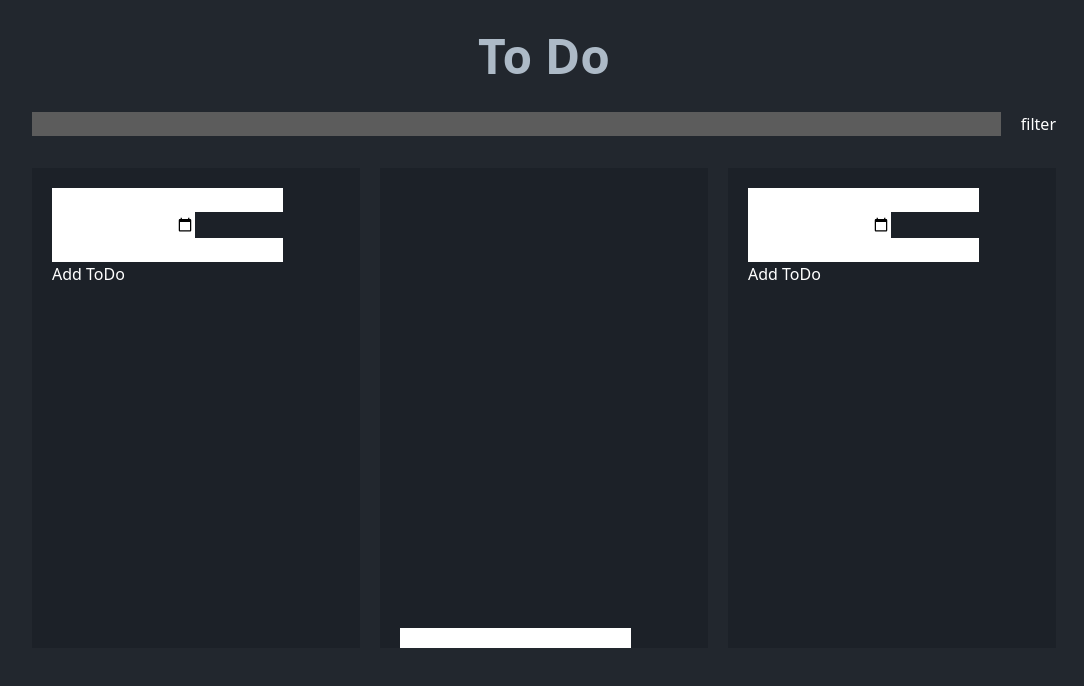
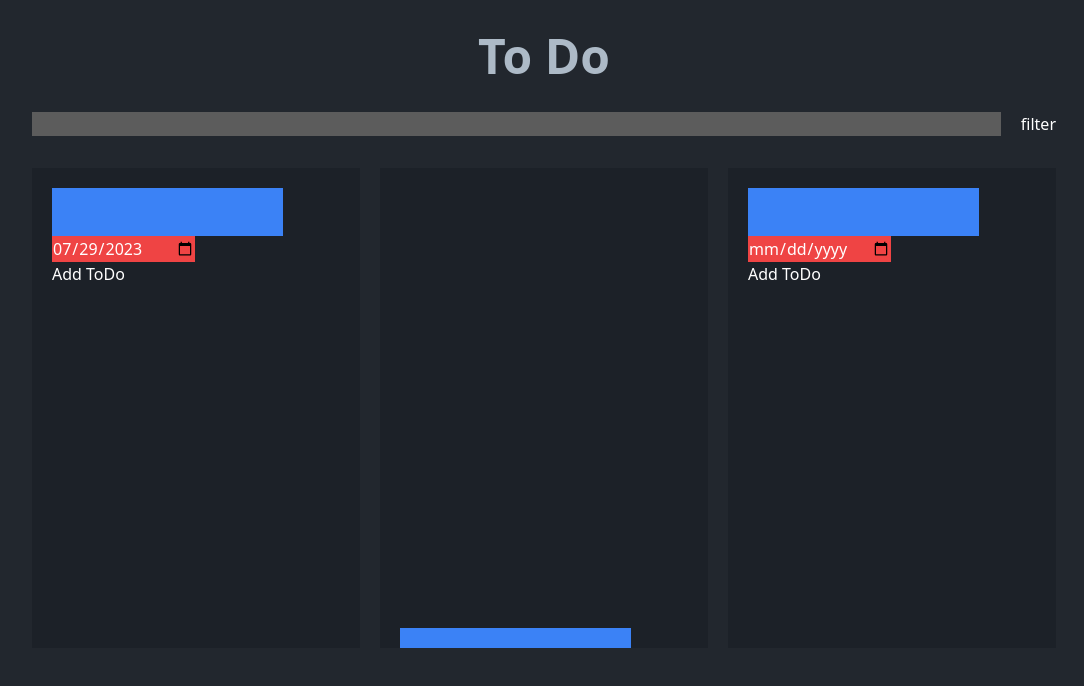
Before and after one commit to JakariaJishan/kanban-react, a React (Create React App) app: page / in a window 1280 px wide. Shown: the top 686 px of the page, without its empty margins (96-1180 px from the left). Built offline with nearby package versions, Linux system fonts and the light colour scheme.

Commit message:
Update calender DAte

```diff
--- a/src/components/todo/FormItem.js
+++ b/src/components/todo/FormItem.js
@@ -1,25 +1,35 @@
 import React from "react";
 
-const FormItem = ({date,description,title,setDate,setDescription,setTitle}) => {
+const FormItem = ({
+  date,
+  description,
+  title,
+  setDate,
+  setDescription,
+  setTitle,
+}) => {
   return (
-    <div>
+    <div className="">
       <input
         type="text"
+        className="bg-blue-500"
         required
         value={description}
         onChange={(e) => setDescription(e.target.value)}
       />
       <input
+        type="text"
+        className="bg-blue-500"
+        required
+        value={title}
+        onChange={(e) => setTitle(e.target.value)}
+      />
+      <input
         type="date"
+        className="bg-red-500 "
         required
         value={date}
         onChange={(e) => setDate(e.target.value)}
-      />
-      <input
-        type="text"
-        required
-        value={title}
-        onChange={(e) => setTitle(e.target.value)}
       />
     </div>
   );
--- a/src/components/todo/Todo.js
+++ b/src/components/todo/Todo.js
@@ -1,14 +1,14 @@
 import React, { useState } from "react";
 import { useDispatch } from "react-redux";
-import { v4 as uuid } from 'uuid';
+import { v4 as uuid } from "uuid";
 import { addTodo } from "../../redux/features/todoSlice";
 import FormItem from "./FormItem";
 
 const Todo = () => {
+  const now = new Date()
   const [title, setTitle] = useState("");
   const [description, setDescription] = useState("");
-  const [date, setDate] = useState("");
-
+  const [date, setDate] = useState(new Date(now).toJSON().slice(0, 10));
   const dispatch = useDispatch();
 
   const handleSubmit = (e) => {
@@ -17,7 +17,7 @@ const Todo = () => {
       title,
       description,
       date,
-      id:uuid()
+      id: uuid(),
     };
 
     dispatch(addTodo(todo));
```
Also changed, not shown: 1 other file (tests, documents, lock files or other folders).
